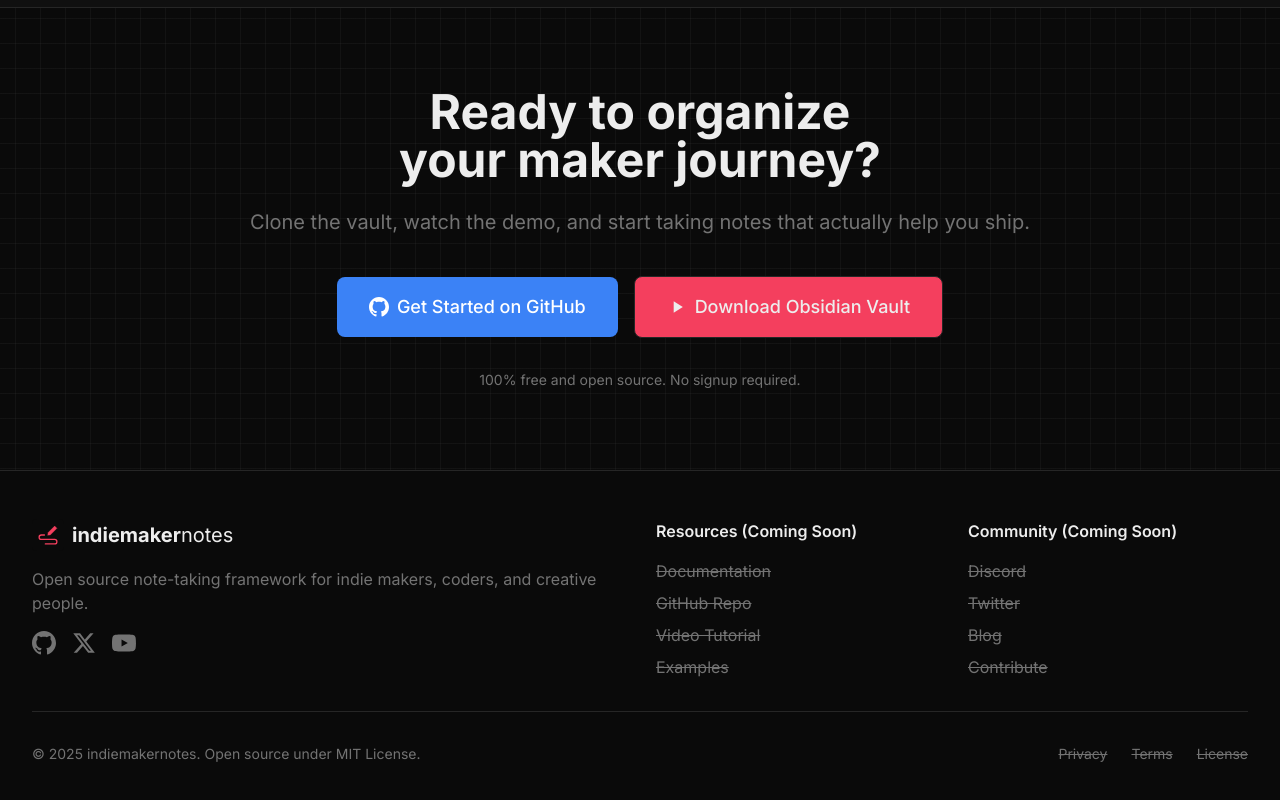
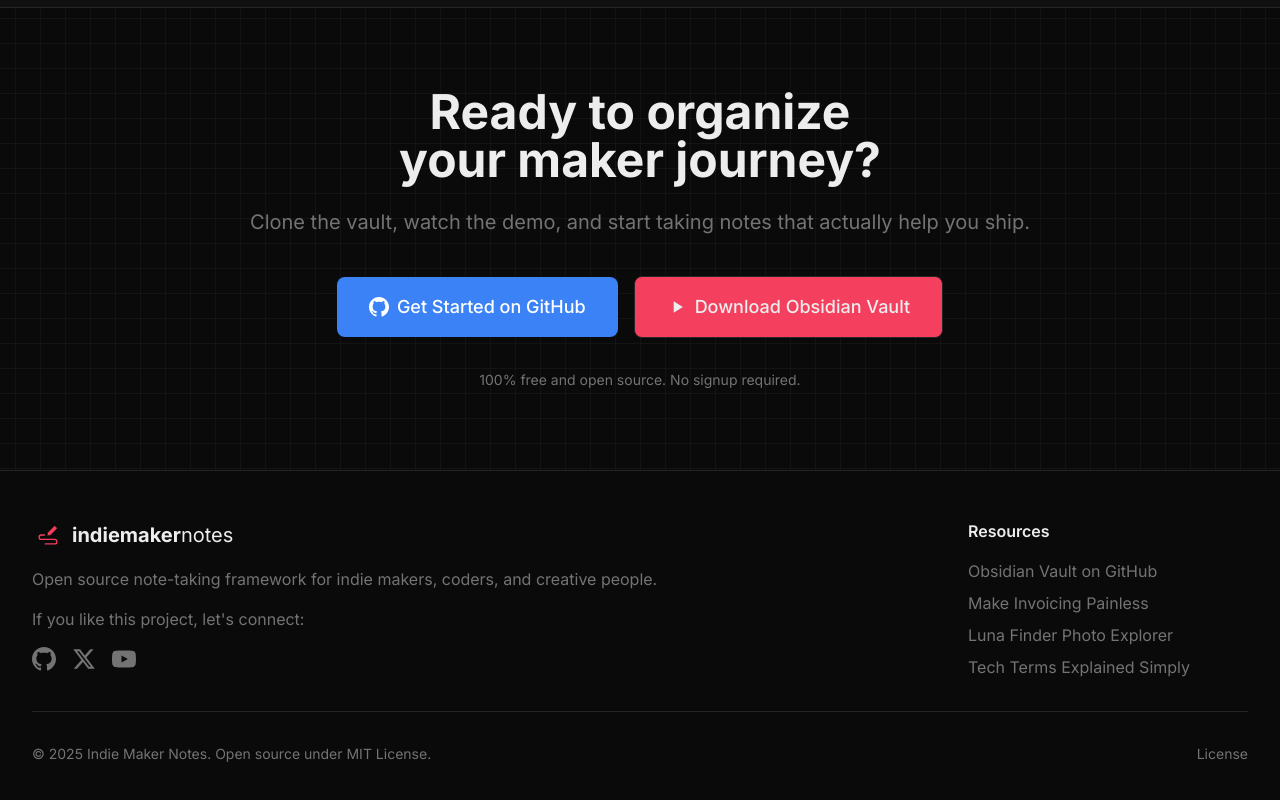
Before and after one commit to razvanmtn/indiemakernotes.com, an Astro site: page / in a window 1280 px wide. Shown: the part 3845-4645 px from the top of the page. Built offline with nearby package versions, Linux system fonts and the light colour scheme; Astro itself is replaced by a stand-in of ours.

Commit message:
feat: update footer links

```diff
--- a/src/components/Footer.astro
+++ b/src/components/Footer.astro
@@ -5,13 +5,9 @@
 <footer class="py-12 px-4 sm:px-6 lg:px-8 border-t border-border">
   <div class="max-w-7xl mx-auto">
       <div class="grid grid-cols-1 md:grid-cols-4 gap-8 mb-8">
-          <div class="md:col-span-2">
+          <div class="md:col-span-3">
               <div class="flex items-center gap-2 mb-4">
-                  <!-- <svg class="w-8 h-8 text-primary" fill="none" stroke="currentColor" viewBox="0 0 24 24">
-                      <path stroke-linecap="round" stroke-linejoin="round" stroke-width="2" d="M9 12h6m-6 4h6m2 5H7a2 2 0 01-2-2V5a2 2 0 012-2h5.586a1 1 0 01.707.293l5.414 5.414a1 1 0 01.293.707V19a2 2 0 01-2 2z"></path>
-                  </svg> -->
                   <img src={logo.src} alt="IndieMakerNotes Logo" class="w-8 h-8">
-                  <!-- <span class="text-xl font-semibold">indiemakernotes</span> -->
 
                   <div class="flex items-center gap-0">
                       <span class="text-xl font-black">indiemaker</span>
@@ -19,13 +15,15 @@
                   </div>
               </div>
               <p class="text-muted-foreground mb-4">Open source note-taking framework for indie makers, coders, and creative people.</p>
+
+              <p class="text-muted-foreground mb-4">If you like this project, let's connect:</p>
               <div class="flex items-center gap-4">
                   <a href="https://github.com/razvanmtn" target="_blank" class="text-muted-foreground hover:text-foreground transition-colors">
                       <svg class="w-6 h-6" fill="currentColor" viewBox="0 0 24 24">
                           <path d="M12 0c-6.626 0-12 5.373-12 12 0 5.302 3.438 9.8 8.207 11.387.599.111.793-.261.793-.577v-2.234c-3.338.726-4.033-1.416-4.033-1.416-.546-1.387-1.333-1.756-1.333-1.756-1.089-.745.083-.729.083-.729 1.205.084 1.839 1.237 1.839 1.237 1.07 1.834 2.807 1.304 3.492.997.107-.775.418-1.305.762-1.604-2.665-.305-5.467-1.334-5.467-5.931 0-1.311.469-2.381 1.236-3.221-.124-.303-.535-1.524.117-3.176 0 0 1.008-.322 3.301 1.23.957-.266 1.983-.399 3.003-.404 1.02.005 2.047.138 3.006.404 2.291-1.552 3.297-1.23 3.297-1.23.653 1.653.242 2.874.118 3.176.77.84 1.235 1.911 1.235 3.221 0 4.609-2.807 5.624-5.479 5.921.43.372.823 1.102.823 2.222v3.293c0 .319.192.694.801.576 4.765-1.589 8.199-6.086 8.199-11.386 0-6.627-5.373-12-12-12z"/>
                       </svg>
                   </a>
-                  <a href="https://twitter.com/razvanmuntian" target="_blank" class="text-muted-foreground hover:text-foreground transition-colors">
+                  <a href="https://x.com/razvanmuntian" target="_blank" class="text-muted-foreground hover:text-foreground transition-colors">
                       <svg class="w-6 h-6" fill="currentColor" viewBox="0 0 24 24">
                           <path d="M18.244 2.25h3.308l-7.227 8.26 8.502 11.24H16.17l-5.214-6.817L4.99 21.75H1.68l7.73-8.835L1.254 2.25H8.08l4.713 6.231zm-1.161 17.52h1.833L7.084 4.126H5.117z"/>
                       </svg>
@@ -38,30 +36,19 @@
               </div>
           </div>
           <div>
-              <h4 class="font-semibold mb-4">Resources (Coming Soon)</h4>
+              <h4 class="font-semibold mb-4">Resources</h4>
               <ul class="space-y-2">
-                  <li><a class="text-muted-foreground transition-colors disabled:opacity-50 disabled:cursor-not-allowed line-through">Documentation</a></li>
-                  <li><a class="text-muted-foreground transition-colors disabled:opacity-50 disabled:cursor-not-allowed line-through">GitHub Repo</a></li>
-                  <li><a class="text-muted-foreground transition-colors disabled:opacity-50 disabled:cursor-not-allowed line-through">Video Tutorial</a></li>
-                  <li><a class="text-muted-foreground transition-colors disabled:opacity-50 disabled:cursor-not-allowed line-through">Examples</a></li>
-              </ul>
-          </div>
-          <div>
-              <h4 class="font-semibold mb-4">Community (Coming Soon)</h4>
-              <ul class="space-y-2">
-                  <li><a class="text-muted-foreground transition-colors disabled:opacity-50 disabled:cursor-not-allowed line-through">Discord</a></li>
-                  <li><a class="text-muted-foreground transition-colors disabled:opacity-50 disabled:cursor-not-allowed line-through">Twitter</a></li>
-                  <li><a class="text-muted-foreground transition-colors disabled:opacity-50 disabled:cursor-not-allowed line-through">Blog</a></li>
-                  <li><a class="text-muted-foreground transition-colors disabled:opacity-50 disabled:cursor-not-allowed line-through">Contribute</a></li>
+                  <li><a href="https://github.com/razvanmtn/indie-maker-notes-vault" target="_blank" class="text-muted-foreground transition-colors">Obsidian Vault on GitHub</a></li>
+                  <li><a href="https://boringpapers.com?utm_source=indiemakernotes&utm_medium=footer&utm_campaign=cross_promo&utm_content=boringpapers_link" target="_blank" class="text-muted-foreground transition-colors">Make Invoicing Painless</a></li>
+                  <li><a href="https://lunafinder.com?utm_source=indiemakernotes&utm_medium=footer&utm_campaign=cross_promo&utm_content=lunafinder_link" target="_blank" class="text-muted-foreground transition-colors">Luna Finder Photo Explorer</a></li>
+                  <li><a href="https://techterms.io?utm_source=indiemakernotes&utm_medium=footer&utm_campaign=cross_promo&utm_content=techterms_link" target="_blank" class="text-muted-foreground transition-colors">Tech Terms Explained Simply</a></li>
               </ul>
           </div>
       </div>
       <div class="pt-8 border-t border-border flex flex-col sm:flex-row items-center justify-between gap-4">
-          <p class="text-sm text-muted-foreground">© 2025 indiemakernotes. Open source under MIT License.</p>
+          <p class="text-sm text-muted-foreground">© 2025 Indie Maker Notes. Open source under MIT License.</p>
           <div class="flex items-center gap-6 text-sm">
-              <a class="text-muted-foreground transition-colors disabled:opacity-50 disabled:cursor-not-allowed line-through">Privacy</a>
-              <a class="text-muted-foreground transition-colors disabled:opacity-50 disabled:cursor-not-allowed line-through">Terms</a>
-              <a class="text-muted-foreground transition-colors disabled:opacity-50 disabled:cursor-not-allowed line-through">License</a>
+              <a href="https://github.com/razvanmtn/indiemakernotes.com/blob/main/LICENSE" target="_blank" class="text-muted-foreground transition-colors">License</a>
           </div>
       </div>
   </div>
```
